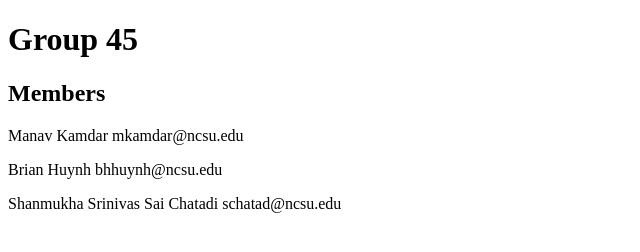
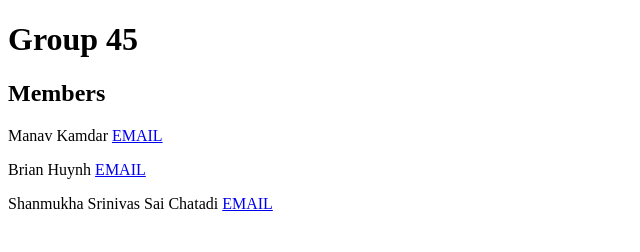
Before and after one commit to manavkamdar27/git-homework, a plain HTML site: page index.html in a window 1280 px wide. Shown: the whole page, without its empty margins (0-640 px from the left). Drawn offline with Linux system fonts and the light colour scheme.

Commit message:
Added href links to email

```diff
--- a/index.html
+++ b/index.html
@@ -10,15 +10,15 @@
     <h2>Members</h2>
     <p>
         Manav Kamdar
-        mkamdar@ncsu.edu
+        <a href = "mailto:mkamdar@ncsu.edu">EMAIL</a>
     </p>
     <p>
         Brian Huynh
-        bhhuynh@ncsu.edu
+        <a href = "mailto:bhhuynh@ncsu.edu">EMAIL</a>
     </p>
     <p>
         Shanmukha Srinivas Sai Chatadi
-        schatad@ncsu.edu
+        <a href = "mailto:schatad@ncsu.edu">EMAIL</a>
     </p>
 
 </body>
```
